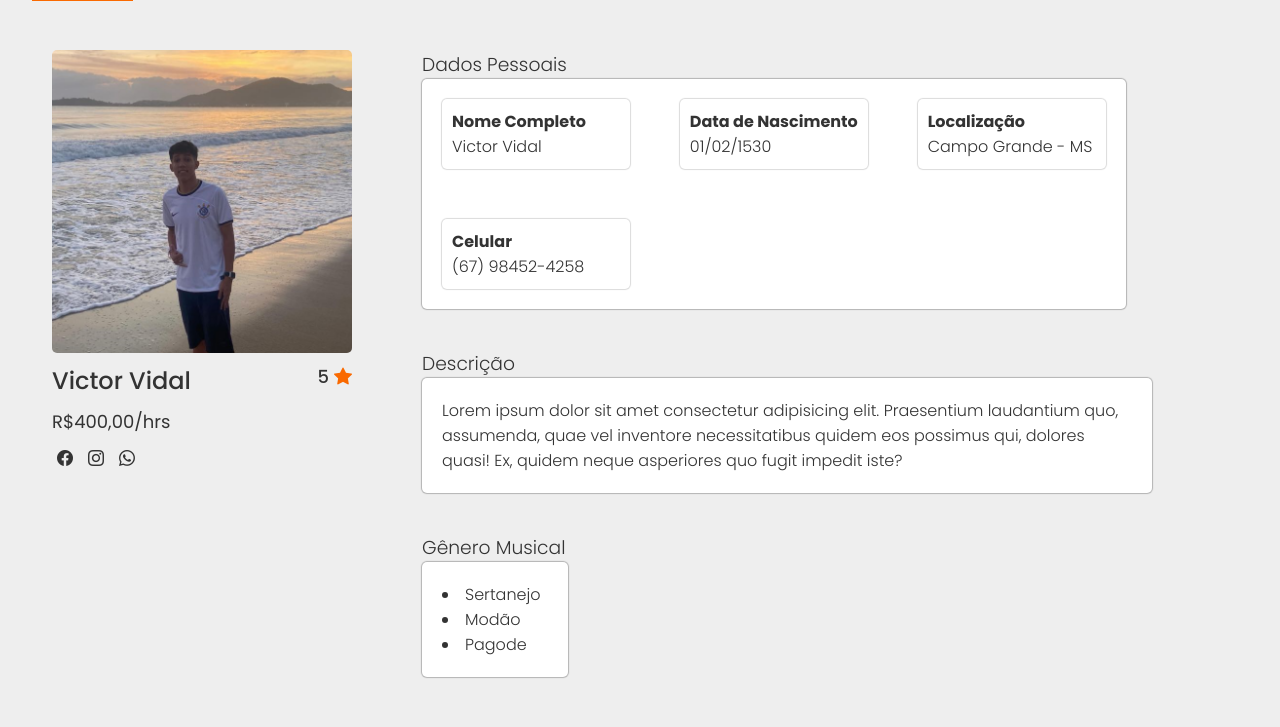
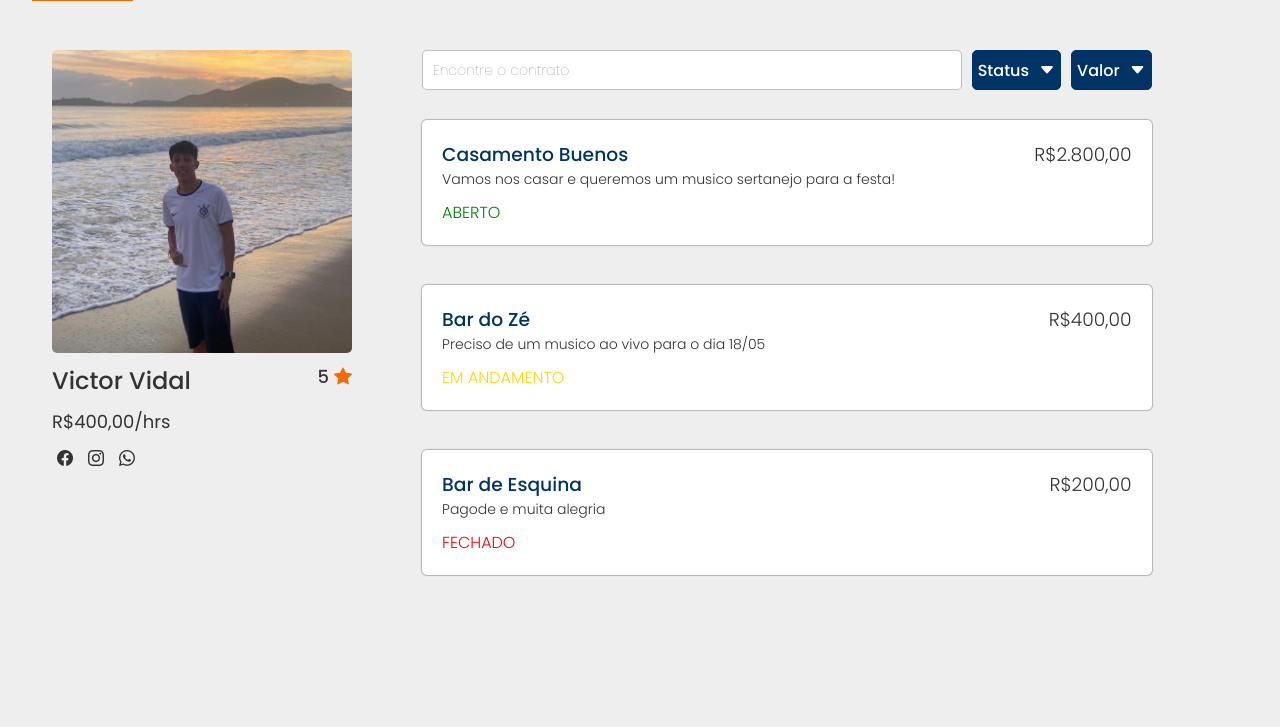
Before and after one commit to MusiConnect-com/MusiConnect, a PHP site: page /html/perfil-musico.html in a window 1280 px wide. Shown: the part 133-860 px from the top of the page. After the commit the page ends 709 px from the top, so only its background shows below. Run offline with PHP 8.4, Linux system fonts and the light colour scheme.

Commit message:
commit section contracts/secao-contratos.js/filtros.js
Implementação de filtros e campo de busca na seção contratos do perfil. Criação do novo código js para secao-contratos. Correção no código filtros.js

```diff
--- a/css/perfil-musico.css
+++ b/css/perfil-musico.css
@@ -495,14 +495,95 @@ main {
     width: 100%;
 }
 
-.section-contracts ul {
+.section-search-contracts {
+    display: flex;
+    justify-content: left;
+    gap: 10px;
+    margin-bottom: 30px;
+    width: 100%;
+}
+
+.section-search-contracts input {
+    background-color: var(--white);
+    padding: 0px 0px 0px 10px;
+    border-radius: 5px;
+    border: 1px solid var(--black40);
+    box-sizing: border-box;
+    outline: none;
+    width: 80%;
+    height: 40px;
+}
+
+.section-contracts .select {
+    display: flex;
+    justify-content: space-between;
+    align-items: center;
+    max-width: 150px;
+    width: 100%;
+    height: 40px;
+    padding: 5px;
+    border: 1px solid var(--navy-blue);
+    border-radius: 5px;
+    background-color: var(--navy-blue);
+    color: var(--white);
+    font-size: 16px;
+    font-weight: 500;
+    cursor: pointer;
+    user-select: none;
+    transition: .3s;
+}
+
+.section-contracts .select:hover {
+    background-color: var(--orange);
+    border-color: var(--orange) ;
+}
+
+.select .bi-caret-down-fill{
+    margin-left: 10px;
+}
+
+.order-list-status {
+    display: none;
+    justify-content: center;
+    align-items: left;
+    flex-direction: column;
+    max-width: 150px;
+    width: 100%;
+    gap: 10px;
+    padding: 10px 8px;
+    margin-top: 5px;
+    border-radius: 5px;
+    background-color: var(--navy-blue);
+    color: var(--white);
+    position: absolute;
+    z-index: 999;
+}
+
+.order-list-value {
+    display: none;
+    justify-content: center;
+    align-items: left;
+    flex-direction: column;
+    max-width: 150px;
+    width: 100%;
+    gap: 10px;
+    padding: 10px 8px;
+    margin-top: 5px;
+    border-radius: 5px;
+    background-color: var(--navy-blue);
+    color: var(--white);
+    position: absolute;
+    z-index: 999;
+}
+
+.section-contracts .contracts {
     display: grid;
     grid-template-columns: repeat(1, 1fr);
     width: 100%;
     gap: 40px;
 }
 
-.contracts {
+.contract-item {
     display: flex;
     flex-direction: row;
     justify-content: space-between;
--- a/html/perfil-musico.html
+++ b/html/perfil-musico.html
@@ -104,7 +104,7 @@
                 </div>
             </div>
             <!--SEÇÃO VISÃO GERAL-->
-            <section id="section-overview" class="active">
+            <section id="section-overview">
                 <div class="section-overview">
                     <div class="section-overview-personal-datas">
                         <h3>Dados Pessoais</h3>
@@ -137,10 +137,39 @@
             </section>
             <!--FIM SEÇÃO VISÃO GERAL-->
             <!--SEÇÃO CONTRATOS-->
-            <section id="section-contracts">
+            <section id="section-contracts" class="active">
                 <div class="section-contracts">
-                    <ul>
-                        <li class="contracts">
+                    <div class="section-search-contracts">
+                        <input type="text" placeholder="Encontre o contrato">
+                        <div class="order-status">
+                            <div class="select">
+                                <span class="selected">Status</span>
+                                <i class="bi bi-caret-down-fill"></i>
+                            </div>
+
+                            <ul class="order-list-status">
+                                <li>Todos</li>
+                                <li>Aberto</li>
+                                <li>Em andamento</li>
+                                <li>Fechado</li>
+                            </ul>
+                        </div>
+
+                        <div class="order-value">
+                            <div class="select">
+                                <span class="selected">Valor</span>
+                                <i class="bi bi-caret-down-fill"></i>
+                            </div>
+
+                            <ul class="order-list-value">
+                                <li>Todos</li>
+                                <li>Maior valor</li>
+                                <li>Menor valor</li>
+                            </ul>
+                        </div>
+                    </div>
+                    <ul class="contracts">
+                        <li class="contract-item">
                             <div class="contracts-left">
                                 <h3><a href="">Casamento Buenos</a></h3>
                                 <p>Vamos nos casar e queremos um musico sertanejo para a festa!</p>
@@ -148,7 +177,7 @@
                             </div>
                             <div class="contracts-right"><h3>R$2.800,00</h3></div>
                         </li>
-                        <li class="contracts">
+                        <li class="contract-item">
                             <div class="contracts-left">
                                 <h3><a href="">Bar do Zé</a></h3>
                                 <p>Preciso de um musico ao vivo para o dia 18/05</p>
@@ -156,7 +185,7 @@
                             </div>
                             <div class="contracts-right"><h3>R$400,00</h3></div>
                         </li>
-                        <li class="contracts">
+                        <li class="contract-item">
                             <div class="contracts-left">
                                 <h3><a href="">Bar de Esquina</a></h3>
                                 <p>Pagode e muita alegria</p>
@@ -178,7 +207,7 @@
     </main>
     <!--FIM MAIN-->
     <script>
-        const spans = document.querySelectorAll(".contracts span");
+        const spans = document.querySelectorAll(".contract-item span");
 
         spans.forEach((span)=> {
             const status = span.textContent;
--- a/js/filtros.js
+++ b/js/filtros.js
@@ -28,9 +28,7 @@ buttonClean.addEventListener("click", function(){
 });
 
 //Ordem de busca
-const order = document.querySelectorAll(".order");
-
-order.forEach(order => {
+const order = document.querySelector(".order");
 const select = order.querySelector(".select");
 const selected = order.querySelector(".selected");
 const orderList = order.querySelector(".order-list");
@@ -63,4 +61,3 @@ order.forEach(order => {
         option.classList.add("active")
     });
 });
-});
```
Also changed, not shown: js/secao-contratos.js (added). Lines whose indentation alone changed are shown as unchanged.
